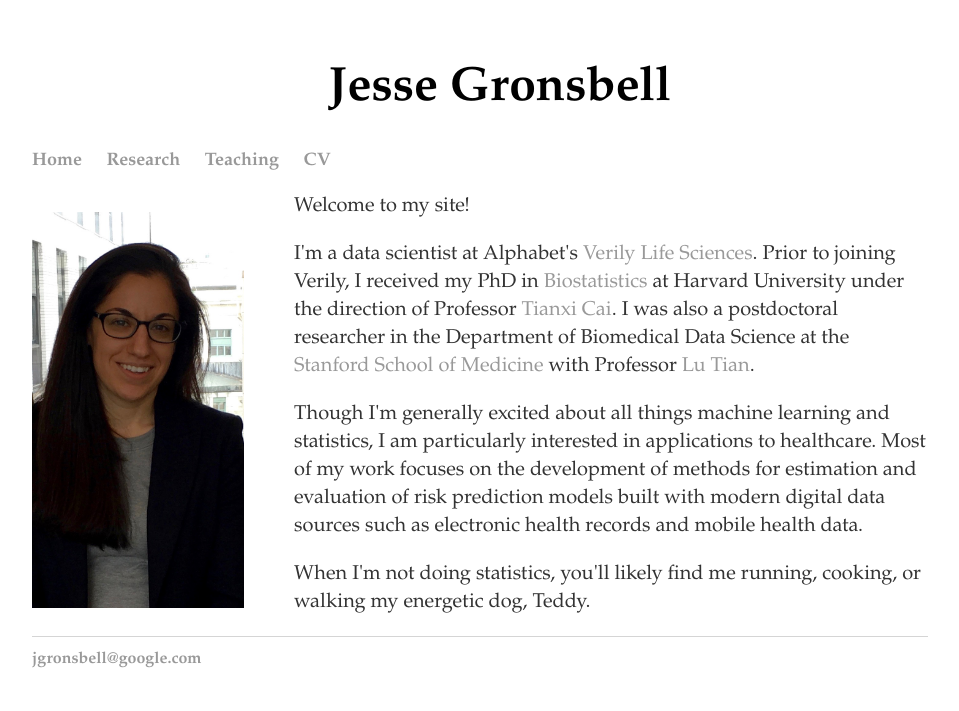
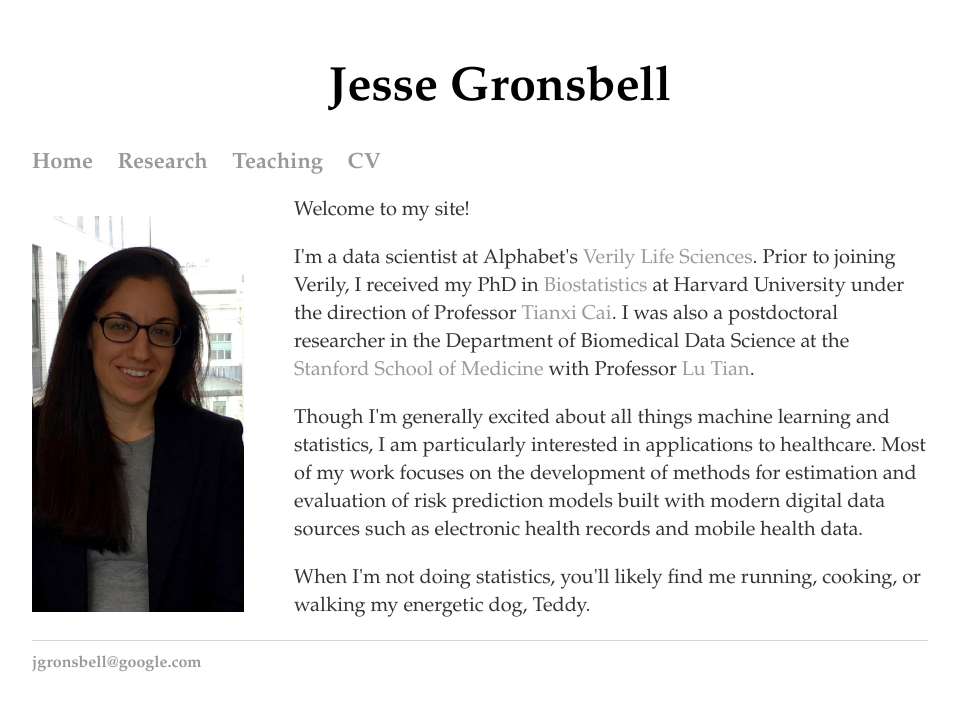
Before and after one commit to jgrons/old_website, a Jekyll site: the page built from index.html, in a window 1280 px wide. Shown: the top 711 px of the page, without its empty margins (160-1119 px from the left). Built offline with Jekyll 4.4.1, drawn with Linux system fonts in a browser that asks for light colours.

Commit message:
Update default.html

```diff
--- a/_layouts/default.html
+++ b/_layouts/default.html
@@ -16,10 +16,10 @@
 
 			<nav>
 	    		<ul>
-	        		<li style="font-size:18px; font-family: palatino"><a href="/">Home</a></li>
-				<li style="font-size:18px; font-family: palatino"><a href="/research">Research</a></li>
-				<li style="font-size:18px; font-family: palatino"><a href="/teaching">Teaching</a></li>
-				<li style="font-size:18px; font-family: palatino"><a href="/cv">CV</a></li>
+	        		<li style="font-size:22px; font-family: palatino"><a href="/">Home</a></li>
+				<li style="font-size:22px; font-family: palatino"><a href="/research">Research</a></li>
+				<li style="font-size:22px; font-family: palatino"><a href="/teaching">Teaching</a></li>
+				<li style="font-size:22px; font-family: palatino"><a href="/cv">CV</a></li>
 	    		</ul>
 			</nav>
 			<div class="container">
```
